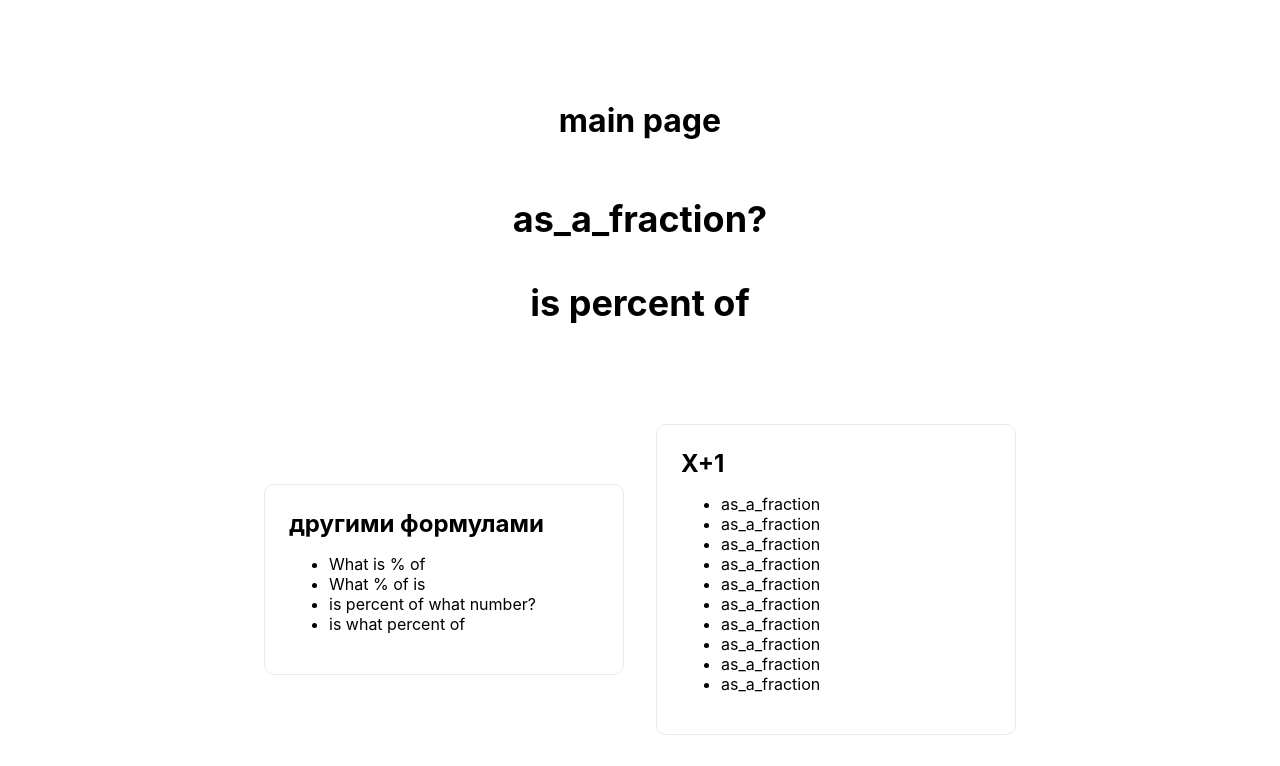
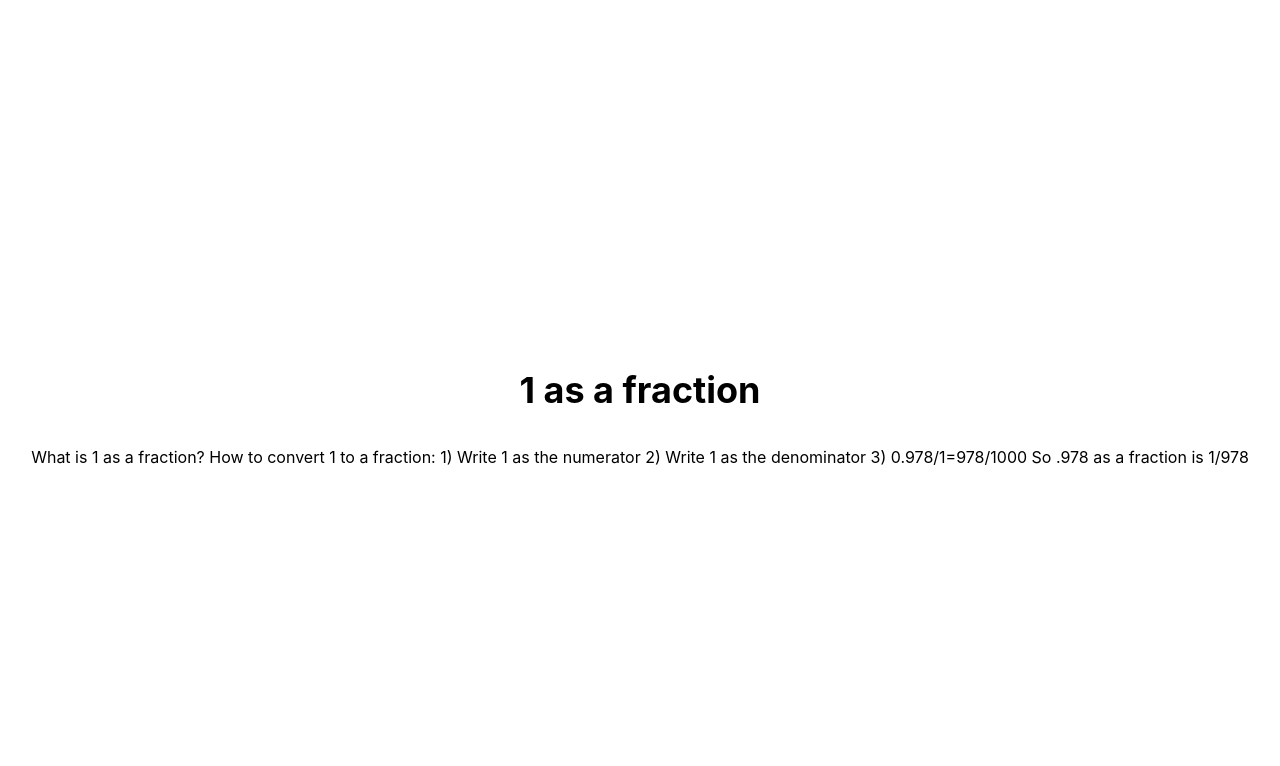
Before and after one commit to ubermensh/anyconvert, a Next.js app: page /as_a_fraction/1 in a window 1280 px wide. Shown: the top 766 px of the page. Built offline with nearby package versions, Linux system fonts and the light colour scheme.

Commit message:
fractions page

```diff
--- a/pages/[...slug].js
+++ b/pages/[...slug].js
@@ -23,7 +23,7 @@ export default function Main({ total, partial, percentage, question }) {
                     <h2>{partial} is {percentage} percent of {total}</h2>
                 </div>
                 <div className={styles.grid}>
-                    <section className={styles.card}>
+                    {/* <section className={styles.card}>
                         <h3>другими формулами</h3>
                         <ul>
                             <li><Link href={`/what-is-${total}-of-${partial}`}><a> What is {total}% of {partial}</a></Link></li>
@@ -31,7 +31,7 @@ export default function Main({ total, partial, percentage, question }) {
                             <li><Link href={`/${total}-is-${partial}-of-what-number`}><a> {total} is {partial} percent of what number? </a></Link></li>
                             <li><Link href={`/${total}-is-what-percent-of-${partial}`}><a>{total} is what percent of {partial}</a></Link></li>
                         </ul>
-                    </section>
+                    </section> */}
                     <section className={styles.card}>
                         <h3>Х+1</h3>
                         <ul>
--- /dev/null
+++ b/pages/as_a_fraction/[number].js
@@ -0,0 +1,42 @@
+import { useRouter } from 'next/router'
+import Link from 'next/link';
+import styles from '../../styles/Home.module.css'
+
+export default function Fraction({ number }) {
+    const router = useRouter();
+
+    return (
+        <div className={styles.container}>
+            <main className={styles.main}>
+                <div className={styles.description}>
+                    <h2>{number} as a fraction</h2>
+                    {/* <h2>{partial} is {percentage} percent of {total}</h2> */}
+                </div>
+                <div>
+
+                    What is {number} as a fraction?
+
+How to convert {number} to a fraction:
+
+1) Write {number} as the numerator
+
+2) Write 1 as the denominator
+
+3) 0.978/1=978/1000
+
+So .978 as a fraction is 1/978
+                </div>
+            </main>
+        </div>
+    )
+}
+
+
+export async function getServerSideProps(context) {
+    const { number } = context.query;
+    const props = { number };
+
+    return {
+        props
+    }
+}
```
Also changed, not shown: pages/index.js (+4 -3 lines).
